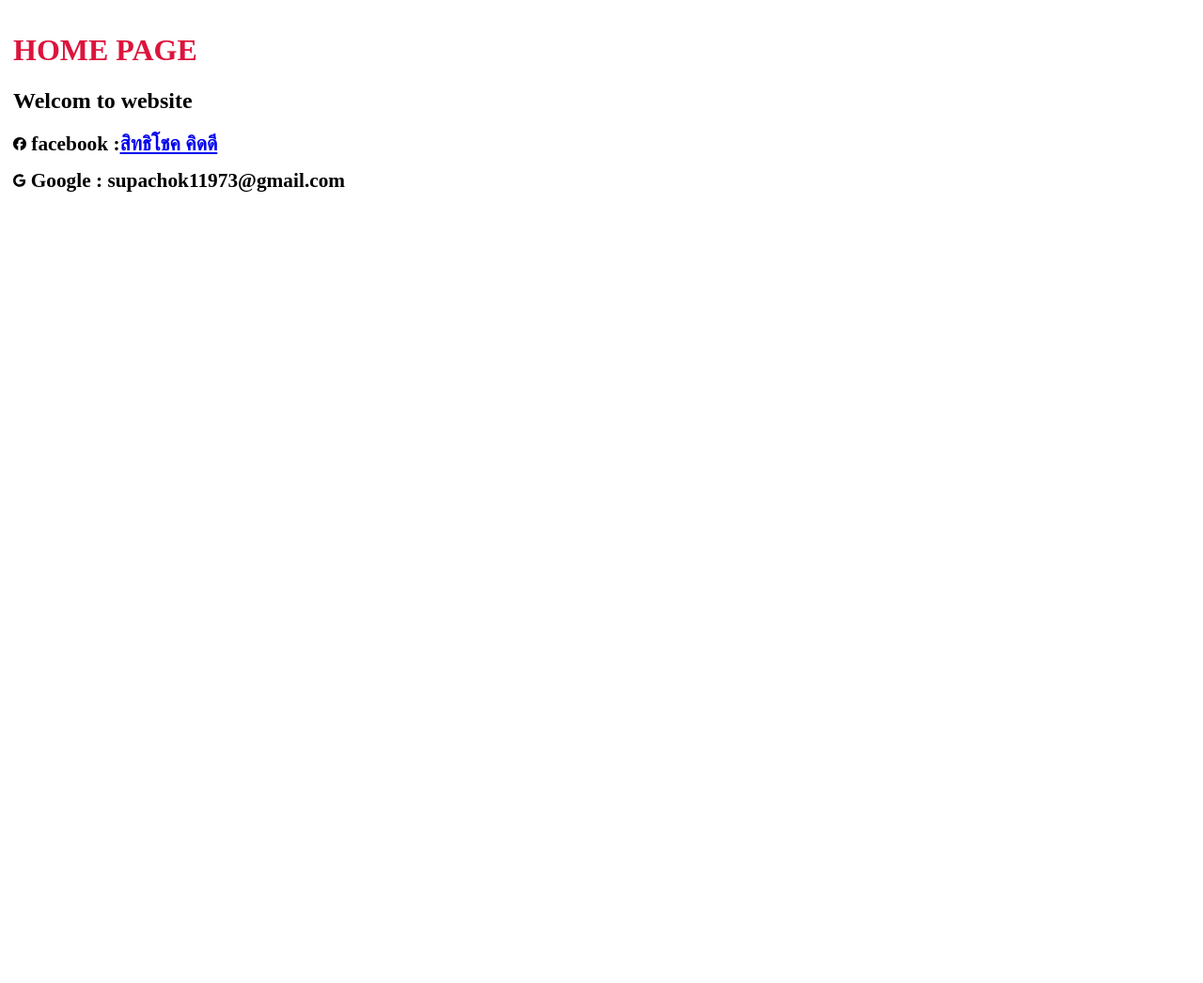
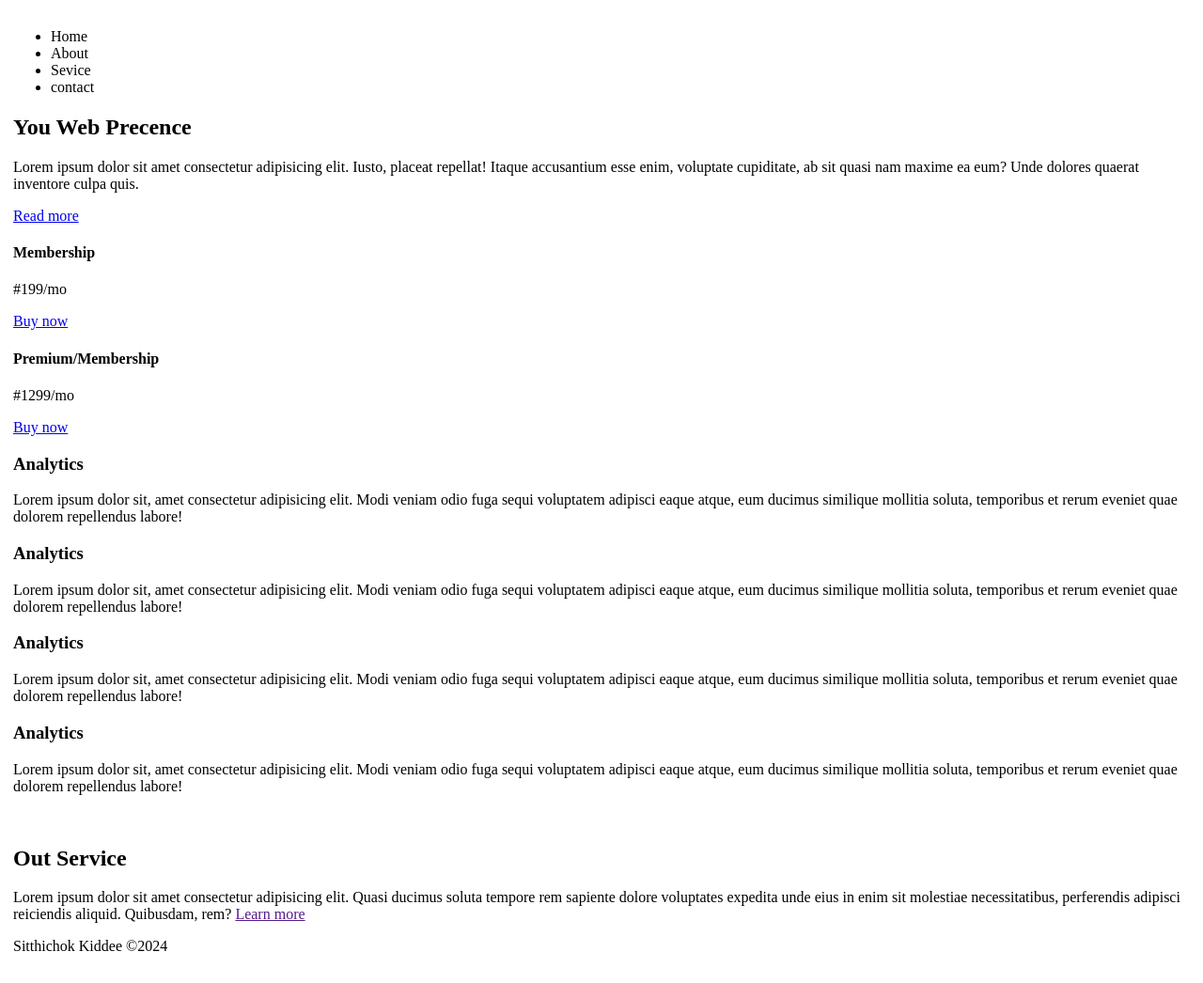
Before and after one commit to DarkGlasses/W1, a plain HTML site: page index.html in a window 1280 px wide. Shown: the whole page at 94% size. Before the commit the page ends 800 px from the top, so only its background shows below. Drawn offline with Linux system fonts and the light colour scheme.

Commit message:
Update commit

```diff
--- a/index.html
+++ b/index.html
@@ -4,14 +4,72 @@
     <meta charset="UTF-8">
     <meta name="viewport" content="width=device-width, initial-scale=1.0">
     <link rel="stylesheet" href="assets/css/style.css">
-    <title>Home</title>
+    <title>Progressive Web Application</title>
 </head>
 <body>
-    <h1 class="title">HOME PAGE</h1>
-    <h2>Welcom to website</h2>
-    <h1 class="text"><svg xmlns="http://www.w3.org/2000/svg" height="14" width="14" viewBox="0 0 512 512"><!--!Font Awesome Free 6.6.0 by @fontawesome - https://fontawesome.com License - https://fontawesome.com/license/free Copyright 2024 Fonticons, Inc.--><path d="M512 256C512 114.6 397.4 0 256 0S0 114.6 0 256C0 376 82.7 476.8 194.2 504.5V334.2H141.4V256h52.8V222.3c0-87.1 39.4-127.5 125-127.5c16.2 0 44.2 3.2 55.7 6.4V172c-6-.6-16.5-1-29.6-1c-42 0-58.2 15.9-58.2 57.2V256h83.6l-14.4 78.2H287V510.1C413.8 494.8 512 386.9 512 256h0z"/>
-    </svg> facebook :<a href="https://www.facebook.com/">สิทธิโชค คิดดี</a></h1>
-    <h1 class="text"><svg xmlns="http://www.w3.org/2000/svg" height="14" width="13.34375" viewBox="0 0 488 512"><!--!Font Awesome Free 6.6.0 by @fontawesome - https://fontawesome.com License - https://fontawesome.com/license/free Copyright 2024 Fonticons, Inc.--><path d="M488 261.8C488 403.3 391.1 504 248 504 110.8 504 0 393.2 0 256S110.8 8 248 8c66.8 0 123 24.5 166.3 64.9l-67.5 64.9C258.5 52.6 94.3 116.6 94.3 256c0 86.5 69.1 156.6 153.7 156.6 98.2 0 135-70.4 140.8-106.9H248v-85.3h236.1c2.3 12.7 3.9 24.9 3.9 41.4z"/>
-    </svg> Google : supachok11973@gmail.com</h1>
+    <div>
+
+        <!--navigations-->
+        <nav>
+            <ul>
+                <li><a href="#"></a>Home</li>
+                <li><a href="#"></a>About</li>
+                <li><a href="#"></a>Sevice</li>
+                <li><a href="#"></a>contact</li>
+            </ul>
+        </nav>
+
+        <!--Content-->
+        <section>
+            <header>
+                <h1>You Web Precence</h1>
+                <p>Lorem ipsum dolor sit amet consectetur adipisicing elit. Iusto, placeat repellat! Itaque accusantium esse enim, voluptate cupiditate, ab sit quasi nam maxime ea eum? Unde dolores quaerat inventore culpa quis.</p>
+                <a href="#">Read more</a>
+            </header>
+            <div>
+                <h4>Membership</h4>
+                <p>#199/mo</p>
+                <a href="#">Buy now</a>
+            </div>
+            <div>
+                <h4>Premium/Membership</h4>
+                <p>#1299/mo</p>
+                <a href="#">Buy now</a>
+            </div>
+        </section>
+
+        <section>
+            <div>
+                <h3>Analytics</h3>
+                <p>Lorem ipsum dolor sit, amet consectetur adipisicing elit. Modi veniam odio fuga sequi voluptatem adipisci eaque atque, eum ducimus similique mollitia soluta, temporibus et rerum eveniet quae dolorem repellendus labore!</p>
+            </div>
+            <div>
+                <h3>Analytics</h3>
+                <p>Lorem ipsum dolor sit, amet consectetur adipisicing elit. Modi veniam odio fuga sequi voluptatem adipisci eaque atque, eum ducimus similique mollitia soluta, temporibus et rerum eveniet quae dolorem repellendus labore!</p>
+            </div>
+            <div>
+                <h3>Analytics</h3>
+                <p>Lorem ipsum dolor sit, amet consectetur adipisicing elit. Modi veniam odio fuga sequi voluptatem adipisci eaque atque, eum ducimus similique mollitia soluta, temporibus et rerum eveniet quae dolorem repellendus labore!</p>
+            </div>
+            <div>
+                <h3>Analytics</h3>
+                <p>Lorem ipsum dolor sit, amet consectetur adipisicing elit. Modi veniam odio fuga sequi voluptatem adipisci eaque atque, eum ducimus similique mollitia soluta, temporibus et rerum eveniet quae dolorem repellendus labore!</p>
+            </div>
+        </section>
+
+        <!--Info Section-->
+        <section>
+            <img src="" alt="">
+            <div>
+                <h2>Out Service</h2>
+                Lorem ipsum dolor sit amet consectetur adipisicing elit. Quasi ducimus soluta tempore rem sapiente dolore voluptates expedita unde eius in enim sit molestiae necessitatibus, perferendis adipisci reiciendis aliquid. Quibusdam, rem?
+                <a href="">Learn more</a>
+            </div>
+        </section>
+
+        <footer>
+            <p>Sitthichok Kiddee &copy;2024</p>
+        </footer>
+    </div>
 </body>
 </html>
```
Also changed, not shown: assets/css/style.css (line endings or trailing spaces).
